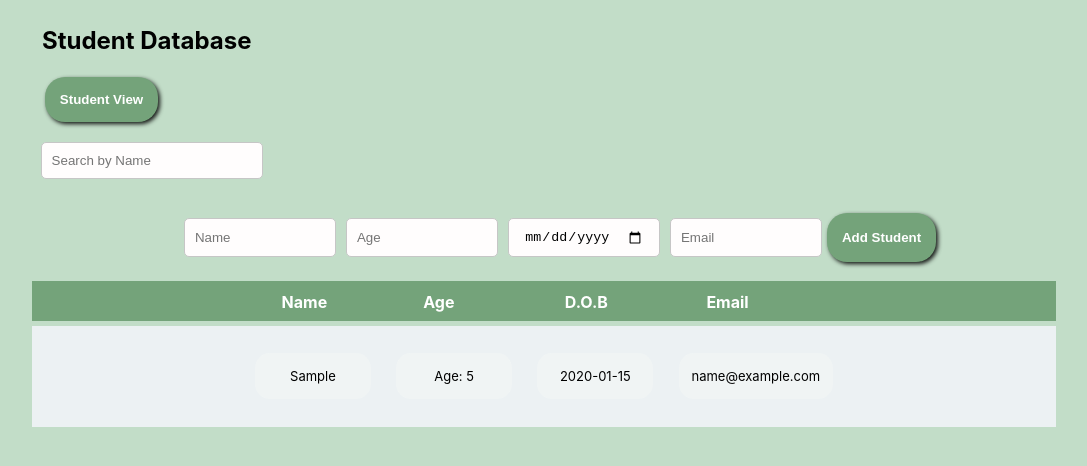
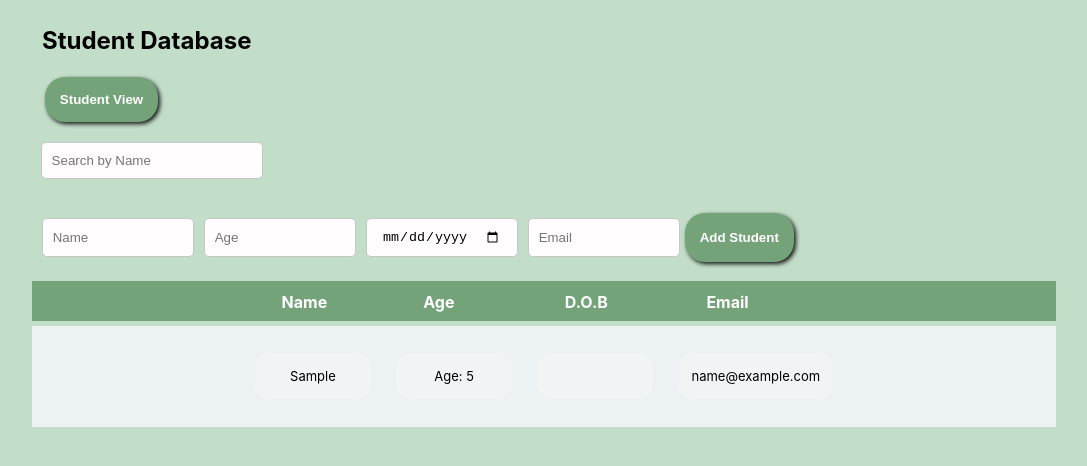
Before and after one commit to Roboto-Automo/FullStack-Student-Database, a React (Create React App) app: page / in a window 1280 px wide. Both pictures are taken after typing "Sample", "5", "2020-01-15", "name@example.com" into the empty fields and a click on the button "Add Student". Shown: the top 466 px of the page, without its empty margins (96-1183 px from the left). Built offline with nearby package versions, Linux system fonts and the light colour scheme; no server answers.

Commit message:
fix dob error

```diff
--- a/src/Components/Student.css
+++ b/src/Components/Student.css
@@ -36,7 +36,7 @@ background-color: rgba(150, 217, 198, 0.532);
     align-items : center;
     margin:5px;
     padding:10px;
-    /* background-color: rgba(150, 217, 198, 0.532); */
+
 
     }
 
--- a/src/Components/Student.js
+++ b/src/Components/Student.js
@@ -6,7 +6,7 @@ export default function Student({ student, editStudent, deleteStudent, admin })
   const [editedData, setEditedData] = useState({
     name: student.name,
     age: student.age,
-    dateofbirth: student.dateofbirth,
+    dob: student.dob,
     email: student.email,
   });
 
@@ -15,7 +15,7 @@ export default function Student({ student, editStudent, deleteStudent, admin })
     setEditedData({
       name: student.name,
       age: student.age,
-      dateofbirth: student.dateofbirth,
+      dob: student.dob,
       email: student.email,
     });
   }, [student]);
@@ -23,13 +23,19 @@ export default function Student({ student, editStudent, deleteStudent, admin })
   const handleEditSubmit = (e) => {
     // Call editStudent with updated values
     e.stopPropagation(); // Stop event propagation
-    editStudent(student.id, editedData.name, editedData.age, editedData.dateofbirth, editedData.email);
+    console.log("editedData",editedData);
+    editStudent(student.id, editedData.name, editedData.age, editedData.dob, editedData.email);
     setIsEditing(false); // Exit edit mode after submission
   };
 
   const handleEditCancel = (e) => {
     e.stopPropagation(); // Stop event propagation
     setIsEditing(false); // Exit edit mode without saving changes
+  };
+
+  const handleDateChange = (e) => {
+    setEditedData({ ...editedData, dob: e.target.value });
+    console.log("object", editedData.dob);
   };
 
   const handleBlockClick = () => {
@@ -39,7 +45,7 @@ export default function Student({ student, editStudent, deleteStudent, admin })
   };
 
   return (
-    <div className={`student-block ${isEditing ? 'editing' : ''}`} onClick={handleBlockClick}>
+    <div  onClick={handleBlockClick}>
       {isEditing ? (
         <>
           <input
@@ -55,10 +61,10 @@ export default function Student({ student, editStudent, deleteStudent, admin })
             onChange={(e) => setEditedData({ ...editedData, age: e.target.value })}
           />
           <input
-            className='editbox'
+          className='editbox'
             type='date'
-            value={editedData.dateofbirth}
-            onChange={(e) => setEditedData({ ...editedData, dateofbirth: e.target.value })}
+            value={editedData.dob}
+            onChange={handleDateChange}
           />
           <input
             className='editbox'
@@ -75,7 +81,7 @@ export default function Student({ student, editStudent, deleteStudent, admin })
         <div className='body2'>
           <p className='entry'>{student.name}</p>
           <p className='entry'>Age: {student.age}</p>
-          <p className='entry'>{student.dateofbirth}</p>
+          <p className='entry'>{student.dob}</p>
           <p className='entry'>{student.email}</p>
           </div>
 
--- a/src/Pages/Dashboard.css
+++ b/src/Pages/Dashboard.css
@@ -39,9 +39,8 @@ html {
 .form {
     display: flex;
     flex-wrap: wrap;
-    justify-content: center;
    padding:1.7vh;
-    width:100%;
+    margin-left:9.3% ;
 
 }
 
--- a/src/Pages/Home.js
+++ b/src/Pages/Home.js
@@ -39,6 +39,7 @@ export default function Home(
         event.preventDefault();
 
         if (name && age && dob && email) {
+          console.log("created dob",dob);
           createStudent(name, age, dob, email);
           setName('');
     setAge('');
@@ -129,6 +130,7 @@ function editStudent(id, newName, newAge, newDob, newEmail) {
             <input className='search3' type='number' placeholder='Age'
         value={age} onChange={(e) => setAge(e.target.value)}
             />
+
             <input className='search3' type='date' placeholder='Date of Birth'
         value={dob} onChange={(e) => setDob(e.target.value)}
             />
```
Also changed, not shown: 1 other file (tests, documents, lock files or other folders).
